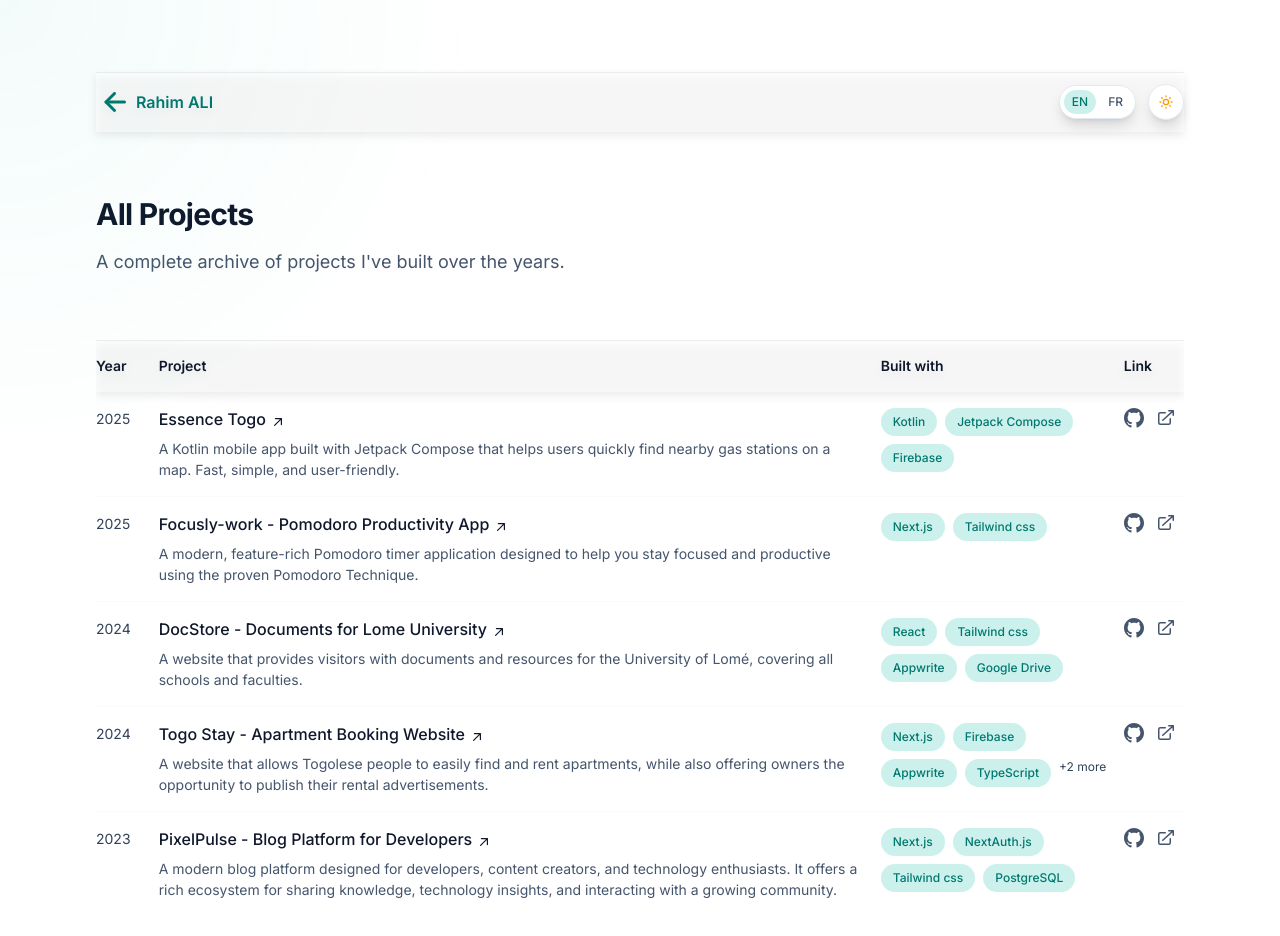
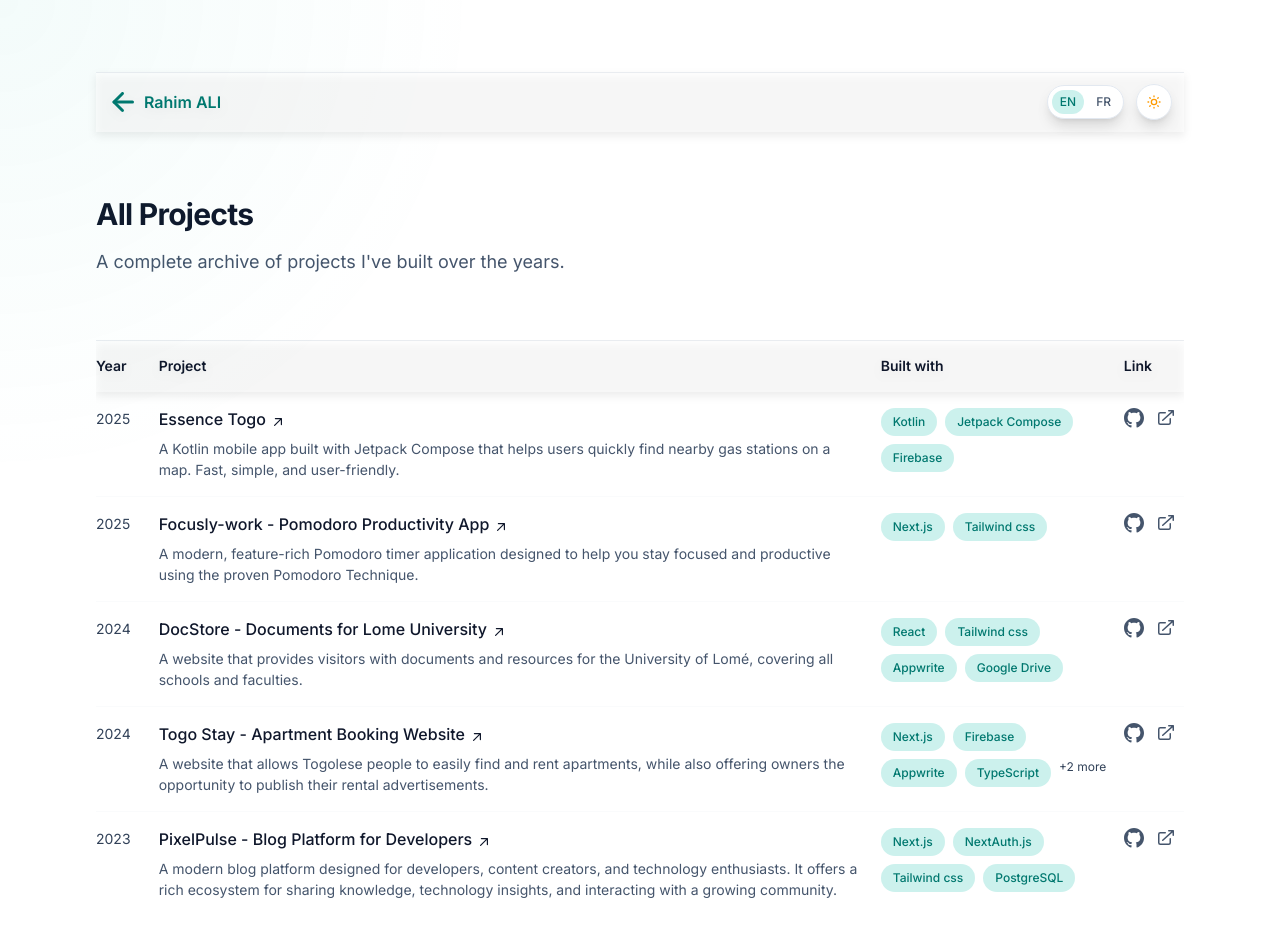
Before and after one commit to Rahim10020/freelance_portfolio, a Next.js app: page /projects in a window 1280 px wide. Shown: the top 936 px of the page. Built offline with nearby package versions, Linux system fonts and the light colour scheme; no server answers.

Commit message:
evolutions...

```diff
--- a/src/app/projects/page.tsx
+++ b/src/app/projects/page.tsx
@@ -18,7 +18,7 @@ export default function ProjectsArchive() {
                     <div className='py-3 flex items-center justify-between transition motion-reduce:transition-none bg-white/50 dark:bg-slate-800/50 shadow-[inset_0_1px_0_0_rgba(148,163,184,0.2)] dark:shadow-[inset_0_1px_0_0_rgba(148,163,184,0.1)] lg:drop-shadow-lg'>
                         <Link
                             href="/"
-                            className="group inline-flex items-center font-semibold leading-tight text-teal-700 dark:text-teal-300 hover:text-teal-800"
+                            className="group inline-flex ml-2 items-center font-semibold leading-tight text-teal-700 dark:text-teal-300 hover:text-teal-800"
                         >
                             <svg
                                 className="mr-2 h-8 w-8 transition-transform group-hover:-translate-x-2"
@@ -39,7 +39,9 @@ export default function ProjectsArchive() {
                             </svg>
                             Rahim ALI
                         </Link>
-                        <ControlsPanel />
+                        <div className='mr-3'>
+                            <ControlsPanel />
+                        </div>
                     </div>
                 </div>
 
```
